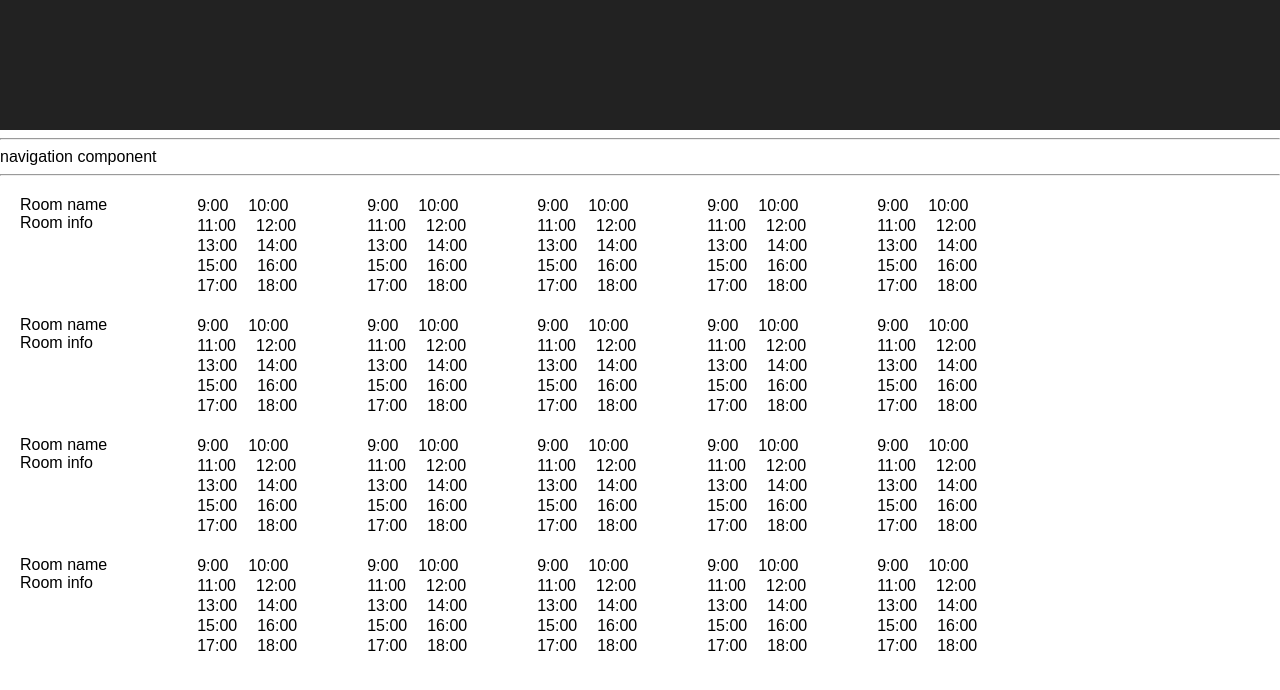
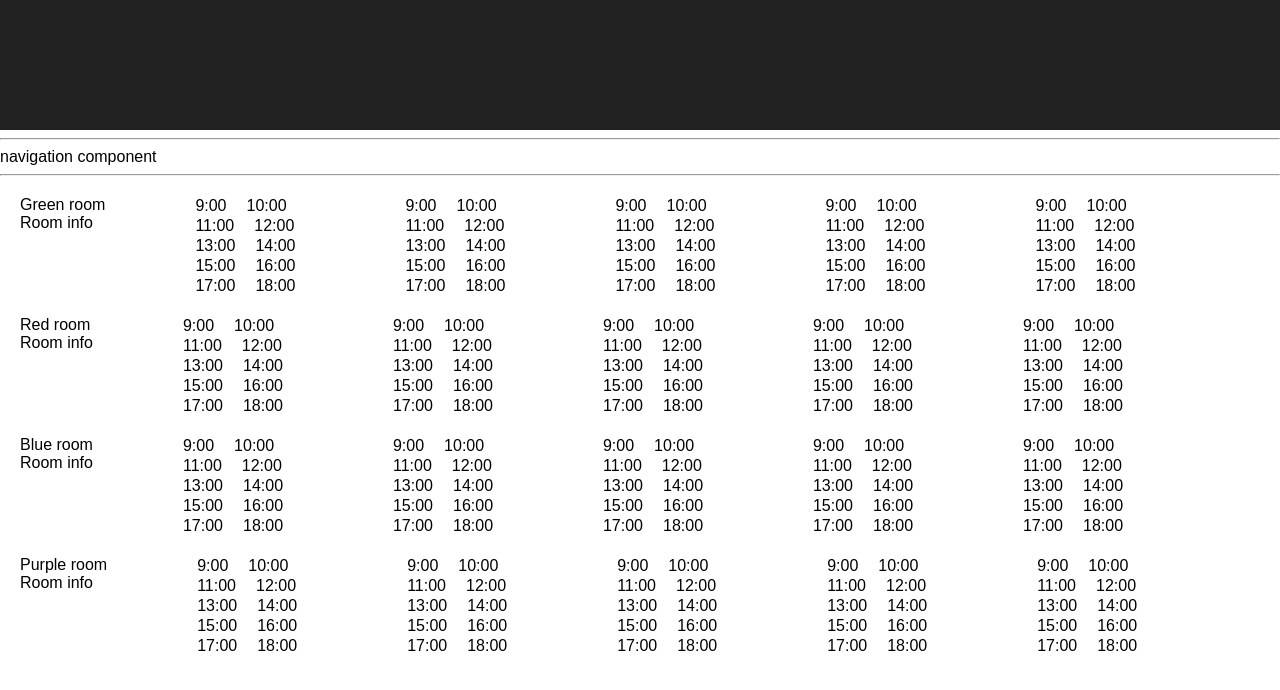
Before and after one commit to muzzone/room-reservation, a React (Create React App) app: page / in a window 1280 px wide. Shown: the top 690 px of the page. Built offline with nearby package versions, Linux system fonts and the light colour scheme.

Commit message:
all cells have a unique identifier

```diff
--- a/src/App.js
+++ b/src/App.js
@@ -4,6 +4,7 @@ import './App.css';
 import './components/room'
 import Rooms from "./components/rooms";
 import Navigation from "./components/navigation"
+
 
 class App extends Component {
   constructor(props) {
@@ -14,6 +15,13 @@ class App extends Component {
       date: date,
       timeStamp: timeStamp
     };
+
+    Date.prototype.addDays = function(days) {
+      const dat = new Date(this.valueOf());
+      dat.setDate(dat.getDate() + days);
+      return dat;
+    };
+
   }
   render() {
     console.log(this.state.timeStamp);
--- a/src/components/room.js
+++ b/src/components/room.js
@@ -2,30 +2,29 @@ import React, { Component } from 'react';
 import Day from './day'
 
 class Room extends Component {
+
+  daysGenerator(day) {
+    return (
+      <li day={this.props.date.addDays(day)}>
+        <Day date={this.props.date.addDays(day)} roomName={this.props.roomName} />
+      </li>
+    )
+  }
+
   render() {
+    const days = [];
+    for (let i = 0; i < 5; i++) {
+      days.push(this.daysGenerator(i))
+    }
     return (
       <div className="room">
         <div className="roomInfo">
-          Room name
+          {this.props.roomName} room
           <br/>
           Room info
         </div>
         <ul className="days">
-          <li className="day">
-            <Day date={this.props.date} roomName={this.props.roomName}/>
-          </li>
-          <li className="day">
-            <Day date={this.props.date} roomName={this.props.roomName} />
-          </li>
-          <li className="day">
-            <Day date={this.props.date} roomName={this.props.roomName} />
-          </li>
-          <li className="day">
-            <Day date={this.props.date} roomName={this.props.roomName} />
-          </li>
-          <li className="day">
-            <Day date={this.props.date} roomName={this.props.roomName} />
-          </li>
+          {days.map((day) => day)}
         </ul>
       </div>
     )
```
